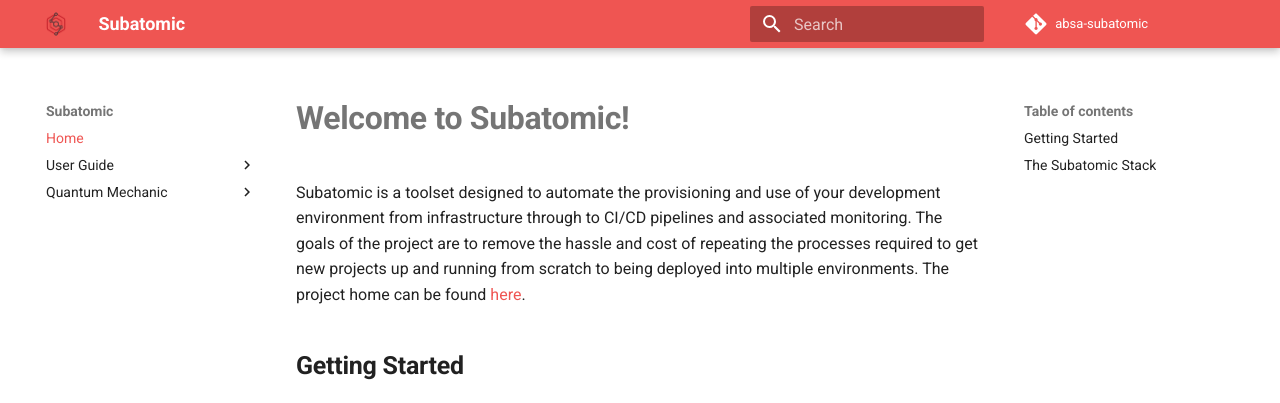
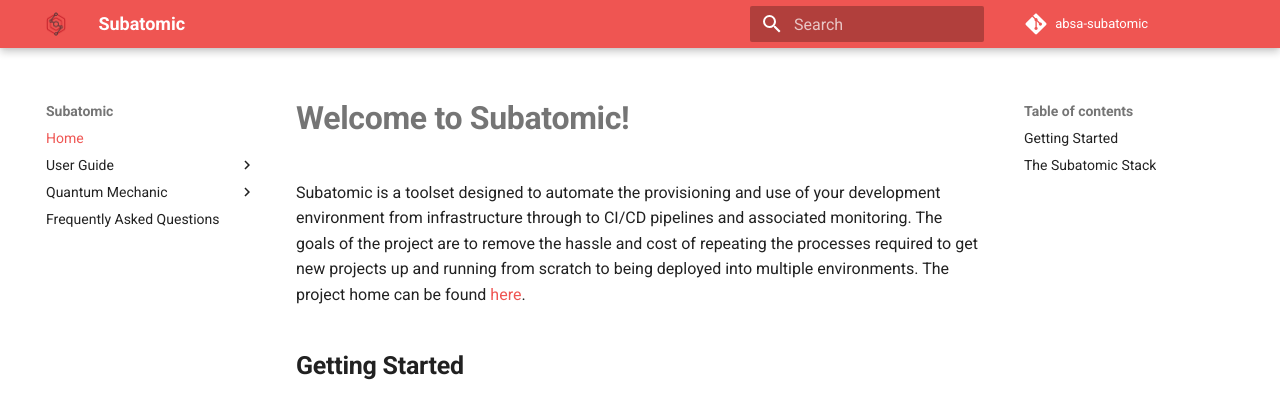
Before and after one commit to absa-subatomic-legacy/subatomic-documentation, an MkDocs documentation site: the page built from docs/index.md, in a window 1280 px wide. Shown: the top 403 px of the page. Built offline with MkDocs 1.6.1 and Material for MkDocs 9.7.7, drawn with Linux system fonts in a browser that asks for light colours; comment, search, counter and statistics services are not loaded.

Commit message:
Added template for FAQ

```diff
--- a/mkdocs.yml
+++ b/mkdocs.yml
@@ -34,3 +34,4 @@
     - 'Add an Application': 'user-guide/add-an-application.md'
 - Quantum Mechanic:
     - 'Command Reference': 'quantum-mechanic/command-reference.md'
+- Frequently Asked Questions: FAQ.md
```
Also changed, not shown: docs/FAQ.md (added, +1 -0 lines).
